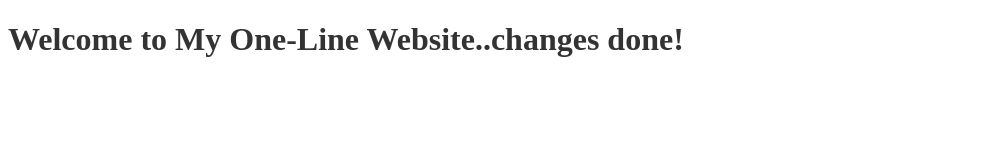
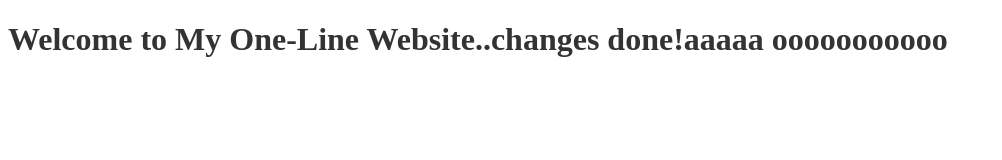
Before and after one commit to immanuel2711/devopscia, a plain HTML site: page index.html in a window 1280 px wide. Shown: the whole page, without its empty margins (0-1002 px from the left). Drawn offline with Linux system fonts and the light colour scheme.

Commit message:
Update index.html

```diff
--- a/index.html
+++ b/index.html
@@ -5,6 +5,6 @@
     <title>One-Line Website..changes done</title>
   </head>
   <body>
-    <h1 style="color:#333;">Welcome to My One-Line Website..changes done!</h1>
+    <h1 style="color:#333;">Welcome to My One-Line Website..changes done!aaaaa ooooooooooo</h1>
   </body>
 </html>
```
